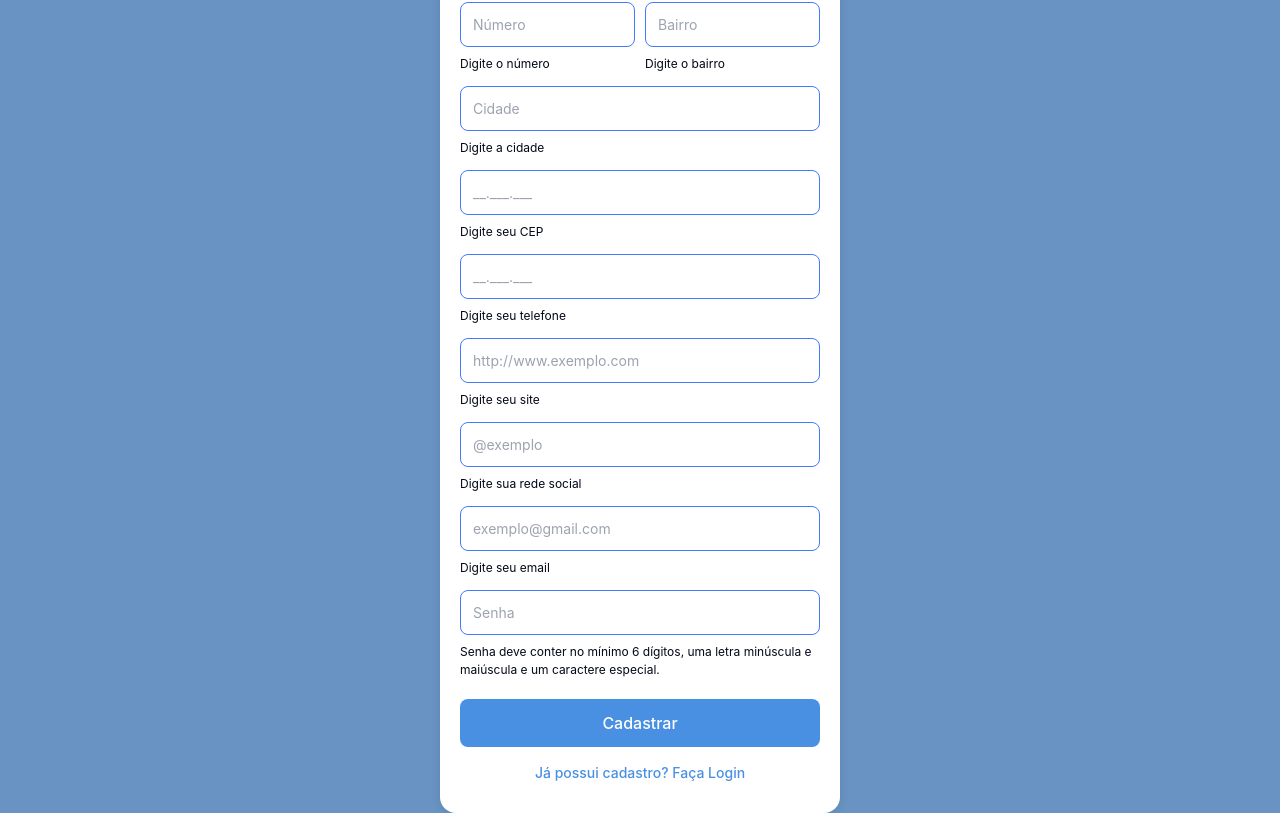
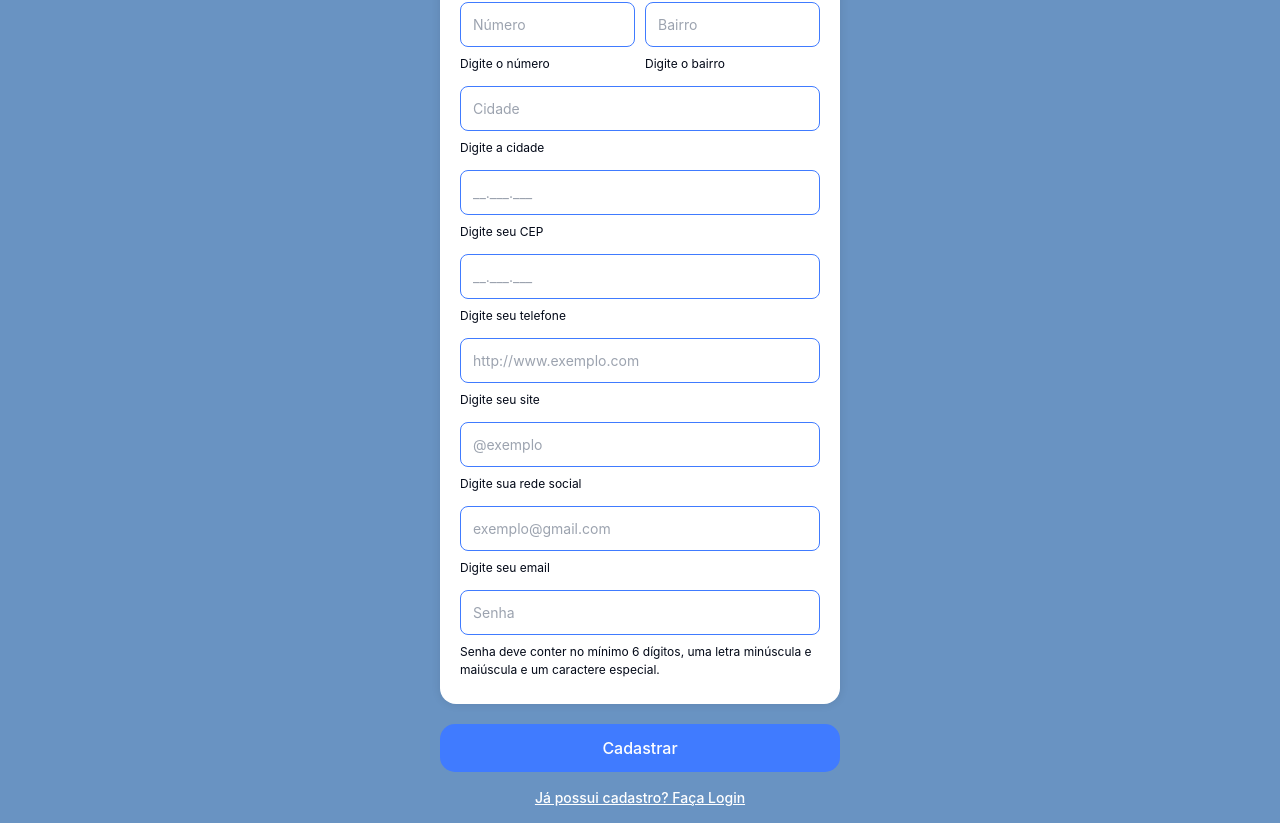
Before and after one commit to h0landa/connect-azul, a React (Vite) app: page /cadastroPJ in a window 1280 px wide. Shown: the part 348-1171 px from the top of the page. Built offline with nearby package versions, Linux system fonts and the light colour scheme.

Commit message:
cadastro pj

```diff
--- a/src/pages/cadastroPJ.jsx
+++ b/src/pages/cadastroPJ.jsx
@@ -203,12 +203,12 @@ function CadastroPJ () {
           <label>Senha deve conter no mínimo 6 dígitos, uma letra minúscula e maiúscula e um caractere especial.</label>
         </div>
 
-        <button className="submit" type="submit">Cadastrar</button>
       </form>
 
+    </div>
+        <button className="submit" type="submit" style={{backgroundColor: "#407BFF", borderRadius: 15}}>Cadastrar</button>
       {mensagemErro && <p className='error-message'>{mensagemErro}</p>}
       <Link to="/login" className='link-login'>Já possui cadastro? Faça Login</Link>
-    </div>
   </div>
 
 
--- a/src/styles/cadastroPJ.css
+++ b/src/styles/cadastroPJ.css
@@ -95,9 +95,11 @@
     display: block;
     text-align: center;
     margin-top: 15px;
-    color: #4A90E2;
+    color: "white";
     text-decoration: none;
     font-size: 14px;
+    margin-bottom: 15px;
+    text-decoration: underline;
   }
 
   .link-login:hover {
```
